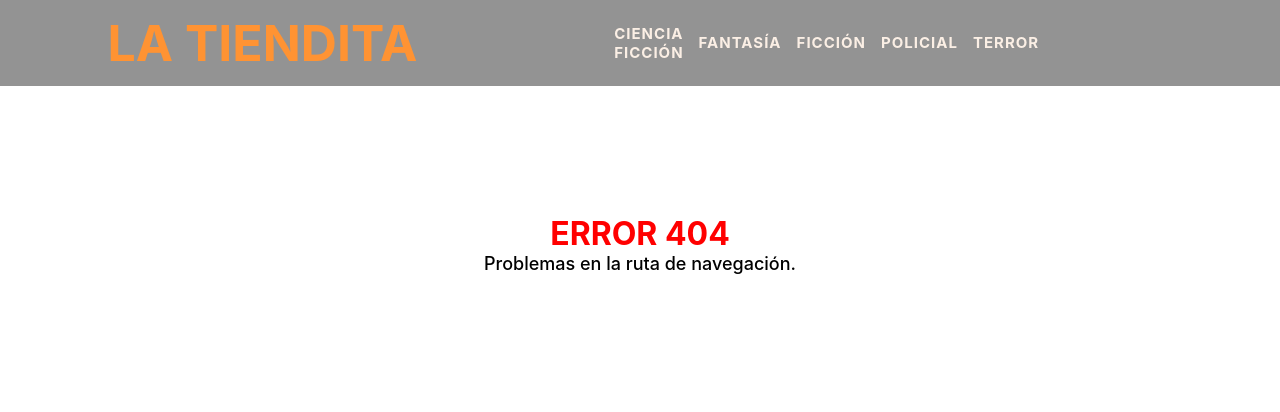
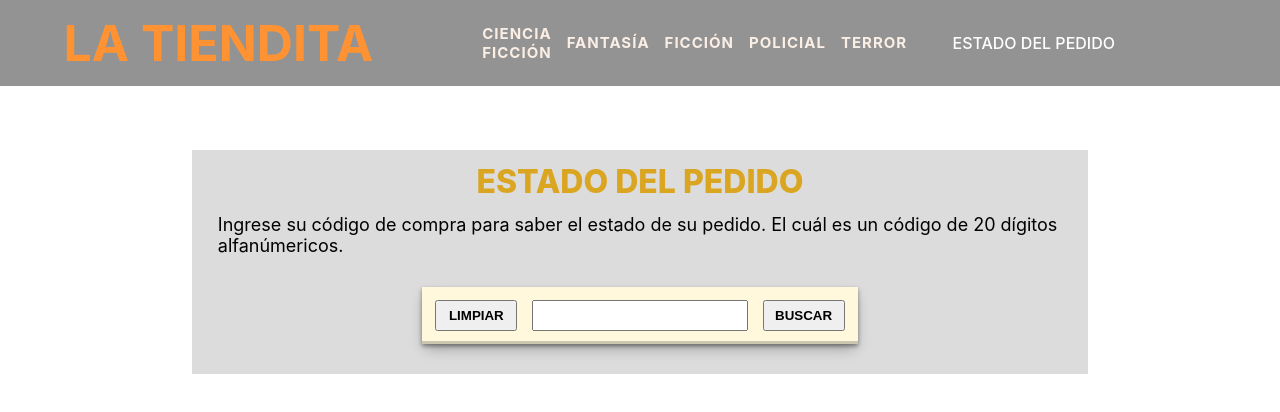
Before and after one commit to DanielsOtto/ecommerceDaniels, a React (Create React App) app: page /estadoCompra in a window 1280 px wide. Before the commit this address had no page. Shown: the top 412 px of the page. Built offline with nearby package versions, Linux system fonts and the light colour scheme.

Commit message:
UPLOAD Version 2.0a // agregado -  busqueda de ordenes de compra por id

```diff
--- a/src/App.js
+++ b/src/App.js
@@ -5,6 +5,7 @@ import { ItemListContainer } from './components/ItemListContainer';
 import { ItemDetailContainer } from './components/ItemDetailContainer';
 import { Cart } from './components/Cart';
 import Error404 from './components/Error404';
+import { OrderStatus } from './components/OrderStatus';
 
 function App() {
 
@@ -18,6 +19,7 @@ function App() {
             <Route exact path='/genero/:generoId' element={<ItemListContainer />} />
             <Route exact path='/detalle/:detailId' element={<ItemDetailContainer />} />
             <Route exact path='/cart' element={<Cart />} />
+            <Route exact path='/estadoCompra' element={<OrderStatus/>} />
             <Route path='*' element={<Error404 />} />
           </Routes>
         </BrowserRouter>
--- a/src/components/Navbar.js
+++ b/src/components/Navbar.js
@@ -34,6 +34,11 @@ export const Navbar = () => {
             terror</NavLink>
         </li>
       </ul>
+      <div className='orderStatus-title'>
+        <NavLink to={'/estadoCompra'} className='orderStatus-style'>
+          <p>estado del pedido</p>
+        </NavLink>
+      </div>
       <div className='container-cart'>
         {
           cart?.length === 0 ?
--- /dev/null
+++ b/src/components/OrderStatus.js
@@ -0,0 +1,137 @@
+import { collection, getDocs, getFirestore } from 'firebase/firestore';
+import React, { useState } from 'react';
+import PurchaseData from './PurchaseData';
+
+export const OrderStatus = () => {
+    const [claseN, setClaseN] = useState('clear-msg');
+    const [orderFound, setOrderFound] = useState({});
+    const [input, setInput] = useState(" ");
+    const [errorCode, setErrorCode] = useState(false);
+
+    const cleanSearch = (e) => {
+        e.preventDefault();
+        setInput(' ');
+        setOrderFound({});
+    }
+    const getCodeOrder = (e) => {
+        setInput((prev) => prev = e.target.value);
+    }
+    const checkCode = () => {
+        if (input.length === 20) {
+            setErrorCode(prev => prev = false);
+            return true;
+        } else {
+            setErrorCode(prev => prev = true);
+            setOrderFound({});
+            return false;
+        }
+    }
+    const getOrder = async (e) => {
+        e.preventDefault();
+        if (checkCode()) {
+            const db = getFirestore();
+            const objsCollection = collection(db, 'orders');
+            const collections = await getDocs(objsCollection);
+            const array = collections.docs.map(bk => ({ id: bk.id, ...bk.data() }));
+
+            if (array.find(order => order.id.toString() === input)) {
+                setOrderFound(array.find(order => order.id.toString() === input))
+            }else{
+                setClaseN(prev => prev ='appear-msg');
+                setOrderFound({});
+            }
+        }
+    }
+
+return (
+    <>
+        <section className='OrderStatus-box'>
+            <h2>Estado del pedido</h2>
+            <p className='OrderStatus-info'>Ingrese su código de compra para saber el estado de su pedido. El cuál es un código de 20 dígitos alfanúmericos.</p>
+            <form className='OS-boxSearch'>
+                <button type='submit' onClick={(e) => { cleanSearch(e) }}>limpiar</button>
+                <input value={input} onChange={(e) => { getCodeOrder(e) }}></input>
+                <button type='submit' onClick={e => { getOrder(e) }}>buscar</button>
+                {errorCode && <p className='error-msg'>El código ingresado es incorrecto.</p>}
+            </form>
+        </section>
+        {
+            Object.entries(orderFound).length > 0 ? (
+                <PurchaseData {...orderFound} />
+            ) : (
+                <div className={claseN}>
+                    <p>cÓdigo incorrecto</p>
+                </div>
+            )
+        }
+    </>
+)
+}
+
+
+// import { doc, getDoc, getFirestore } from 'firebase/firestore';
+// import React, { useState } from 'react';
+// import PurchaseData from './PurchaseData';
+
+// export const OrderStatus = () => {
+
+//     let msg = 'clear-msg';
+//     const [codeOrder, setCodeOrder] = useState(" ");
+//     const [errorCode, setErrorCode] = useState(false);
+//     const [obj, setObj] = useState({});
+
+//     const cleanSearch = () => {
+//         setObj(prev => prev = {});
+
+//     }
+
+//     const getCodeOrder = (e) => {
+//         setCodeOrder(prev => prev = e.target.value);
+//     }
+
+//     const checkCode = () => {
+//         if (codeOrder.length === 20) {
+//             setErrorCode(prev => prev = false);
+//             return true;
+//         } else {
+//             setErrorCode(prev => prev = true);
+//             return false;
+//         }
+//     }
+
+//     const getOrder = () => {
+//         if (checkCode()) {
+//             const db = getFirestore();
+//             const order = doc(db, 'orders', codeOrder);
+//             getDoc(order).then(res => {
+//                 console.log("que das "+ typeof res.data());
+//                 setObj(res.data());
+//             })
+//         }
+//         msg='appear-msg';
+//     }
+
+//     return (
+//         <>
+//             <section className='OrderStatus-box'>
+//                 <h2>Estado del pedido</h2>
+//                 <p className='OrderStatus-info'>Ingrese su código de compra para saber el estado de su pedido. El cuál es un código de 20 dígitos alfanúmericos.</p>
+//                 <div className='OS-boxSearch'>
+//                     <button onClick={cleanSearch}>limpiar</button>
+//                     <input onChange={(e) => { getCodeOrder(e) }}></input>
+//                     <button onClick={getOrder}>buscar</button>
+//                     {errorCode && <p className='error-msg'>El código ingresado es incorrecto.</p>}
+//                 </div>
+//             </section>
+//             {
+//                  Object.entries(obj).length > 0 ? (
+//                     <PurchaseData {...obj} />
+//                 ):(
+//                     <div className={msg}>
+//                         <p>codigo incorrecto</p>
+//                     </div>
+//                 )
+//             }
+//         </>
+//     )
+// }
--- /dev/null
+++ b/src/components/PurchaseData.js
@@ -0,0 +1,35 @@
+import React from 'react';
+
+const PurchaseData = ({ buyer, date, finalPrice, items }) => {
+  return (
+    <>
+
+      <article className='buyerInfo-box'>
+        <div className='buyerInfo-details'>
+          <h2>datos del comprador</h2>
+          <p><span>nombre y apellido:</span> {buyer.name}</p>
+          <p><span>correo:</span> {buyer.email}</p>
+          <p><span>teléfono:</span> {buyer.phone}</p>
+        </div>
+        <div className='purchaseInfo-details'>
+          <h3>Detalle de la compra</h3>
+          <h4>Libros solicitados: {items.length}</h4>
+          {items.map(book =>
+            <div key={book.id} className='books-box'>
+              <p><span>titulo:</span> {book.title}</p>
+              <p><span>id:</span> {book.id}</p>
+              <p><span>precio:</span> {book.price}</p>
+            </div>
+          )}
+        </div>
+        <div className='purchaseInfo-date__price'>
+          <p><span>fecha:</span> {date}</p>
+          <p><span>precio total:</span> {finalPrice}</p>
+        </div>
+      </article>
+
+    </>
+  )
+}
+
+export default PurchaseData
--- /dev/null
+++ b/src/styles/components/_PurchaseData.scss
@@ -0,0 +1,69 @@
+.buyerInfo-box {
+  background-color: gainsboro;
+  width: 90%;
+  height: auto;
+  margin: 3% auto;
+  padding: 2%;
+  .buyerInfo-details {
+    @include displayFlex(flex, row, wrap, center, space-around);
+    h2 {
+      color: goldenrod;
+      width: 100%;
+      margin: 0 auto;
+      font-size: xx-large;
+      font-weight: 700;
+      text-transform: uppercase;
+      text-align: center;
+    }
+    p {
+      margin: 2%;
+      font-size: large;
+      text-transform: uppercase;
+      span {
+          text-decoration: underline;
+          font-weight: 500;
+      }
+    }
+  }
+  .purchaseInfo-details {
+    h3 {
+      color: goldenrod;
+      width: 100%;
+      margin: 0 auto;
+      font-size: x-large;
+      font-weight: 600;
+      text-transform: uppercase;
+      text-align: center;
+    }
+    h4 {
+      margin: 1.3% auto;
+      font-size: larger;
+      text-transform: uppercase;
+      text-align: left;
+    }
+    .books-box {
+        @include displayFlex(flex, row, wrap, center,center);
+        p{
+            width: 33%;
+            font-size: large;
+            text-transform: uppercase;
+            span{
+                font-weight: 700;
+            }
+        }
+    }
+  }
+  .purchaseInfo-date__price{
+    margin: 3% auto;
+    width: 70%;
+    @include displayFlex(flex, row, wrap, center, space-between);
+    p{
+      font-size: x-large;
+      text-transform: uppercase;
+      span{
+        font-weight: 500;
+        text-decoration: underline;
+      }
+    }
+  }
+}
--- a/src/styles/components/_navbar.scss
+++ b/src/styles/components/_navbar.scss
@@ -40,4 +40,16 @@
             }
         }
     }
+    .orderStatus-title{
+        .orderStatus-style{
+            color: white;
+            font-size: medium;
+            font-weight: 500;
+            text-decoration: none;
+            text-transform: uppercase;
+            &:hover{
+                color: orange;
+            }
+        }
+    }
 }
--- /dev/null
+++ b/src/styles/components/_orderStatus.scss
@@ -0,0 +1,63 @@
+.OrderStatus-box{
+    background-color: gainsboro;
+    margin: 5% auto;
+    padding: 1%;
+    width: 70%;
+    h2{
+        color: goldenrod;
+        font-size: xx-large;
+        font-weight: 800;
+        text-transform: uppercase;
+        text-align: center;
+    }
+    .OrderStatus-info{
+        padding: 1.5%;
+        font-size: large;
+    }
+    .OS-boxSearch{
+        box-shadow: rgba(0, 0, 0, 0.4) 0px 2px 4px, rgba(0, 0, 0, 0.3) 0px 7px 13px -3px, rgba(0, 0, 0, 0.2) 0px -3px 0px inset;
+        width: 50%;
+        margin: 2% auto;
+        padding: 1.5%;
+        @include displayFlex(flex, row, wrap, center, space-between);
+        input{
+            width: 53%;
+            padding: 1.5%;
+        }
+        button{
+            width: 20%;
+            padding: 1.5%;
+            font-weight: 700;
+            text-transform: uppercase;
+            &:hover{
+                cursor: pointer;
+            }
+
+        }
+        .error-msg{
+            color: red;
+            margin: 4% auto 1% auto;
+            font-weight: 500;
+            font-size: medium;
+        }
+    }
+}
+.clear-msg{
+    p{
+        display: none;
+    }
+}
+.appear-msg{
+    margin: 2% auto;
+    padding: 3%;
+    width: 50%;
+    height: auto;
+    border: 2px solid red;
+    p{
+        color: red;
+        font-size: xx-large;
+        font-weight: 700;
+        text-transform: uppercase;
+        text-align: center;
+    }
+}
--- a/src/styles/styles.scss
+++ b/src/styles/styles.scss
@@ -16,5 +16,7 @@
 @import './components/itemDetail';
 @import './components/cart';
 @import './components/cartWidget';
+@import './components/form';
+@import './components/orderStatus';
+@import './components/PurchaseData';
 @import './components/error404';
-@import './components/form';
```
